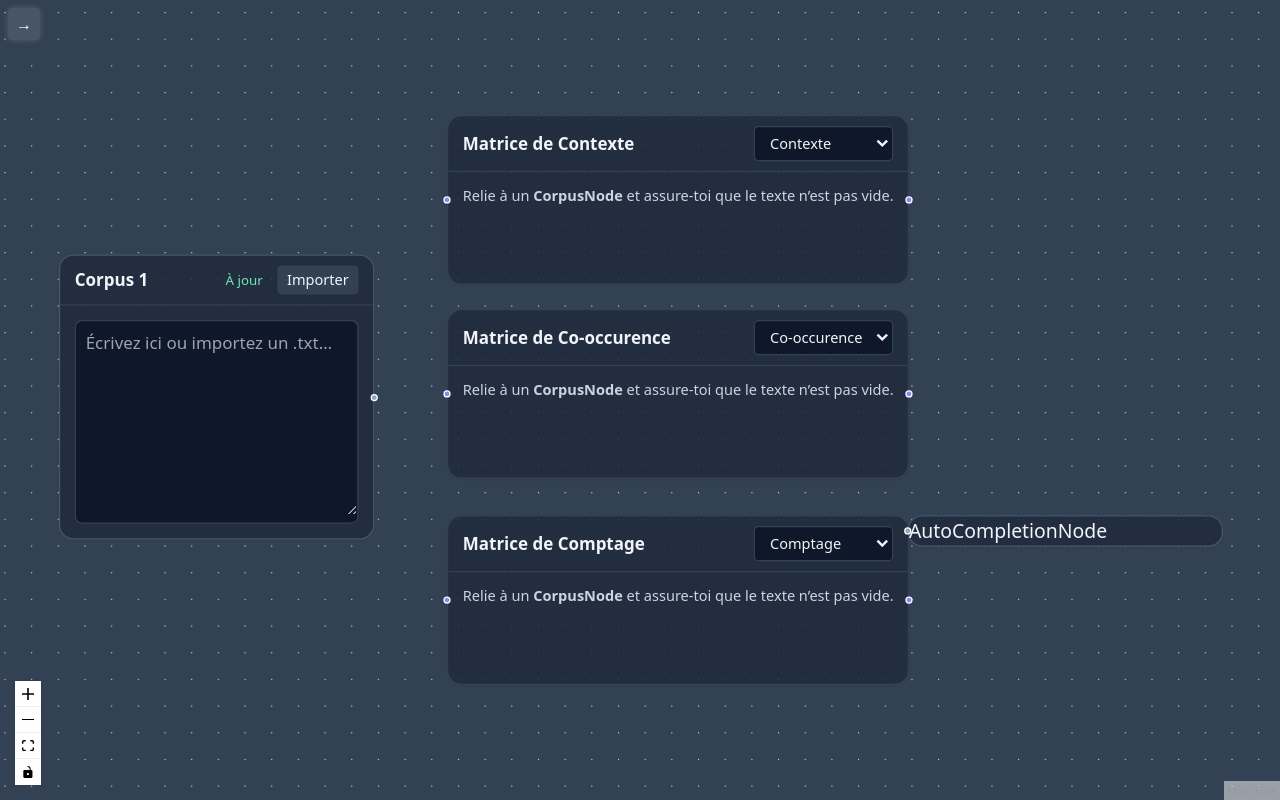
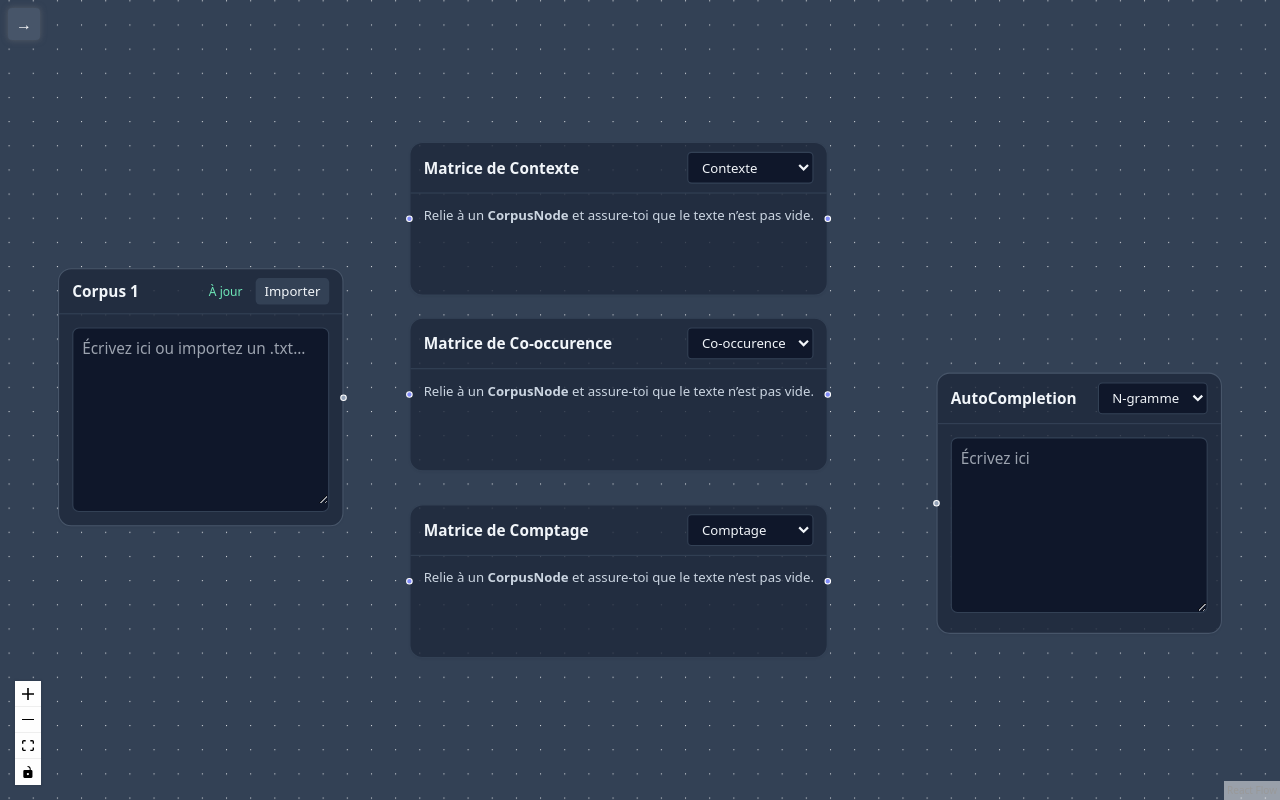
Before and after one commit to MJGOAREGUER/ProjetWeb, a React (Create React App) app in the folder algorithme/: page / in a window 1280 px wide. Built offline with nearby package versions, Linux system fonts and the light colour scheme.

Commit message:
TLN Simulator n°8
Avancement dans la prediction de ngrams et du squelette général manque à faire le coter FastAPI

```diff
--- a/algorithme/src/components/Nodes/AutoCompletionNode.jsx
+++ b/algorithme/src/components/Nodes/AutoCompletionNode.jsx
@@ -1,11 +1,43 @@
-import { useState } from "react";
+import { useCallback, useEffect, useRef, useState } from "react";
 import { Handle, Position } from "@xyflow/react";
 
 function AutoCompletionNode({ id, data = {}, selected }) {
     const {
-        label = "AutoCompletion",
-        type = "ngrams",
+        loading = false,
+        title = "AutoCompletion",
+        text = "",
+        nextWord = "",
+        lastData = ["ngrams", ""],
+        params = { type: "ngrams"},
+        onTextChange,          // (id, newText)
+        onIdle,                // (id, text)  => appelé après 5s sans frappe
+        onDirtyChange,         // (id, isDirty)
+        isDirty = false,       // optionnel: piloté par le parent si tu veux
+        debounceMs = 500,
     } = data;
+
+    const timerRef = useRef(null);
+
+    const setText = useCallback(
+        (t) => {
+            onTextChange?.(id, t);
+            onDirtyChange?.(id, true);
+        },
+        [id, onTextChange, onDirtyChange]
+    );
+
+    useEffect(() => {
+        if(timerRef.current) clearTimeout(timerRef.current);
+
+        timerRef.current = setTimeout(() => {
+            onIdle?.(id, text);
+            onDirtyChange?.(id, false);
+        }, Math.max(0, debounceMs || 5000));
+
+        return () => {
+            if (timerRef.current) clearTimeout(timerRef.current);
+        };
+    }, [id, text, onIdle, onDirtyChange, debounceMs]);
 
     return (
         <div
@@ -15,8 +47,26 @@ function AutoCompletionNode({ id, data = {}, selected }) {
                 selected ? "ring-2 ring-indigo-500" : "",
             ].join(" ")}
         >
-            <h1>AutoCompletionNode</h1>
+            <div className="flex items-center justify-between px-3 py-2 border-b border-slate-700">
+                <span className="text-sm font-semibold">{title}</span>
 
+                <select
+                    className="bg-slate-900 border border-slate-700 text-xs px-2 py-1 rounded focus:outline-none"
+                >
+                    <option value="ngrams">N-gramme</option>
+                </select>
+
+                {loading && <span className="text-xs text-slate-300">Calcul...</span>}
+            </div>
+
+            <div className="p-3 space-y-2">
+                <textarea
+                    className="w-full h-40 resize bg-slate-900 rounded-md border border-slate-700 p-2 text-sm outline-none nodrag nowheel scrollbar-corpus"
+                    placeholder="Écrivez ici"
+                    value={text}
+                    onChange={(e) => setText(e.target.value)}
+                />
+            </div>
             <Handle type="target" position={Position.Left} className="!bg-slate-400"  />
         </div>
     );
--- a/algorithme/src/engine/nodeCreation.js
+++ b/algorithme/src/engine/nodeCreation.js
@@ -68,5 +68,5 @@ export const INITIAL_NODES = [
     params: { matrixType: "contexte", windowRange: "2" },
   }),
 
-  createAutoCompletionNode("a1", 800, 250, {}),
+  createAutoCompletionNode("a1", 900, 130, {}),
 ];
--- a/algorithme/src/engine/nodeHandler.js
+++ b/algorithme/src/engine/nodeHandler.js
@@ -85,6 +85,16 @@ export function attachNodeHandlers(nodes, setNodes, deps = {}) {
         },
       };
     }
+    if (node.type === "autocompletion"){
+        return {
+            ...node,
+            data: {
+                ...node.data,
+                onTextChange: handleTextChange,
+                onDirtyChange: handleDirtyChange,
+            }
+        }
+    }
     return node;
   });
 
--- a/algorithme/src/engine/processors.js
+++ b/algorithme/src/engine/processors.js
@@ -1,9 +1,11 @@
 import {
   edgesToMatrix,
   edgesToContextMatrix,
+  encapsulateCompletion,
   fecthContexte,
   fetchCooc,
   fetchCount,
+  fetchPrediction,
 } from "./utils";
 
 export const processors = {
@@ -118,6 +120,74 @@ export const processors = {
     );
   },
   "matrix>autocompletion": async ({ sources, tgt, setNodes }) => {
-    console.log("OUEP");
+    const completionType = tgt?.data?.params?.["type"] ?? "ngrams";
+    const text = (tgt?.data?.text ?? "").trim();
+
+    if (text.length === 0) {
+      setNodes(nds =>
+        nds.map(n =>
+          n.id === tgt.id
+            ?{
+              ...n,
+              data: {
+                ...n.data,
+                loading: false,
+                lastData: [completionType, ""],
+                params: { type: completionType },
+              }
+            }
+            : n
+        )
+      );
+    }
+
+    if (
+      tgt.data?.lastData &&
+      tgt.data.lastData[0] === completionType &&
+      tgt.data.lastData[1] === text
+    ){
+      return;
+    }
+
+    setNodes(nds =>
+      nds.map(n =>
+       n.id === tgt.id
+        ? {
+          ...n,
+          data: {
+            ...n.data,
+            loading: true,
+          }
+        }
+        : n
+      )
+    );
+
+    let prediction;
+
+    switch (completionType){
+      case "ngrams":
+        let data = encapsulateCompletion({sources, tgt});
+        prediction = await fetchPrediction(text, data);
+        break;
+    }
+
+    setNodes(nds =>
+      nds.map(n =>
+       n.id === tgt.id
+        ? {
+          ...n,
+          data: {
+            ...n.data,
+            loading: false,
+            lastData: [completionType, text],
+            params: { type: completionType },
+          }
+        }
+        : n
+      )
+    );
+
+
   },
 };
--- a/algorithme/src/engine/utils.js
+++ b/algorithme/src/engine/utils.js
@@ -15,7 +15,6 @@ export function edgesToMatrix(vocab, edges) {
   return M;
 }
 
-// utils.js
 export function edgesToContextMatrix(vocab, edges) {
   if (!edges || edges.length === 0) {
     return { matrix: [], contexts: [] };
@@ -62,6 +61,24 @@ export function edgesToContextMatrix(vocab, edges) {
   return { matrix: M, contexts };
 }
 
+export function encapsulateCompletion({ sources, tgt }) {
+  const matrixNode = sources?.[0];
+  const matrixData = matrixNode?.data ?? {};
+  const targetData = tgt?.data ?? [];
+
+  return {
+    model: targetData.type ?? "ngrams",
+    text: targetData.text ?? "",
+    params: {
+      vocab: matrixData.vocab ?? [],
+      contexts: matrixData.contexts ?? [],
+      matrix: matrixData.matrix ?? [],
+      matrixType: matrixData.params?.matrixType ?? "contexte",
+      windowRange: Number(matrixData.params?.windowRange ?? 2),
+    },
+  };
+}
+
 export async function fetchCooc(text, { window=2, top_k=1000 }={}) {
   const res = await fetch("http://localhost:8000/TLN/cooc", {
     method: "POST",
@@ -93,3 +110,14 @@ export async function fecthContexte(text, { window=3, top_k=1000, remove_stopwor
   if(!res.ok) throw new Error(`API ${res.status}: ${await res.text().catch(() => res.statusText)}`);
   return res.json();
 }
+
+export async function fetchPrediction(text, data) {
+  const res = await fetch("http://localhost:8000/TLN/prediction", {
+    method: "POST",
+    headers: { "Content-Type": "application/json" },
+    body: JSON.stringify({ text: text ?? "", data }),
+  });
+
+  if(!res.ok) throw new Error(`API ${res.status}: ${await res.text().catch(() => res.statusText)}`);
+  return res.json();
+}
```
Also changed, not shown: 1 other file (tests, documents, lock files or other folders).
